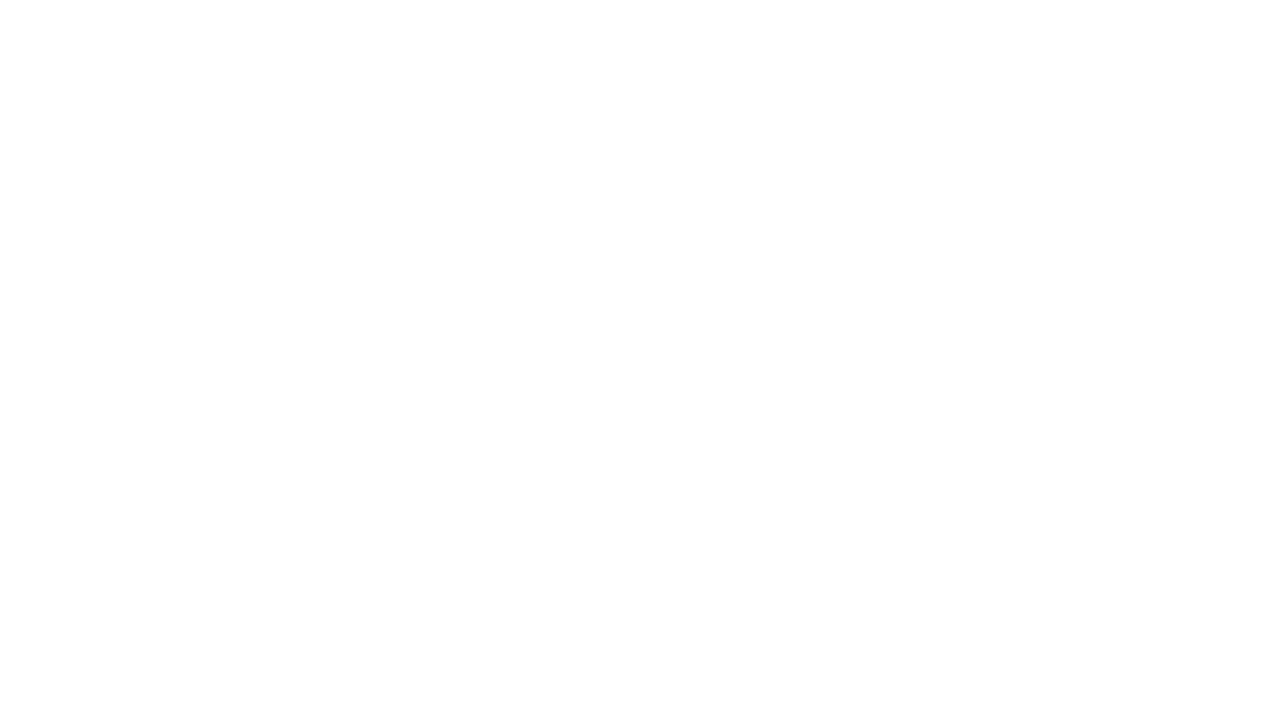
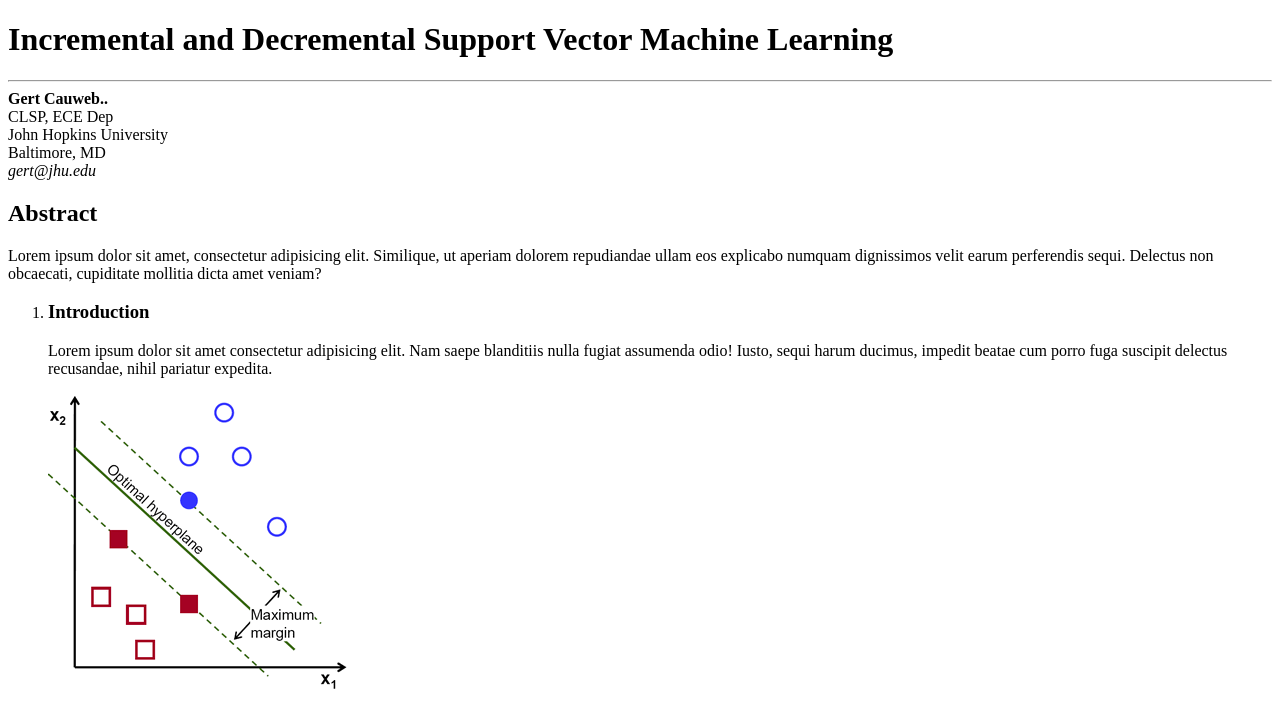
Before and after one commit to olgas-class/html-paper, a plain HTML site: page index.html in a window 1280 px wide. Drawn offline with Linux system fonts and the light colour scheme.

Commit message:
add: headr and abstract section

```diff
--- a/index.html
+++ b/index.html
@@ -6,6 +6,54 @@
     <title>Paper scientifico</title>
 </head>
 <body>
+    <!-- Header -->
+    <header>
+        <h1>Incremental and Decremental Support Vector Machine Learning</h1>
+        <hr>
+
+        <!-- Indirizzo dell'autore -->
+        <div>
+            <!-- <p><strong>Gert Cauweb..</strong></p>
+            <p>CLSP, ECE Dep</p>
+            <p>John Hopkins University</p>
+            <p>Baltimore, MD</p>
+            <p><em>gert@jhu.edu</em></p> -->
+
+            <strong>Gert Cauweb..</strong><br>
+            CLSP, ECE Dep<br>
+            John Hopkins University<br>
+            Baltimore, MD<br>
+            <em>gert@jhu.edu</em><br>
+        </div>
+        <!-- /Indirizzo dell'autore -->
+
+    </header>
+    <!-- /Header -->
+
+    <!-- Main -->
+    <main>
+        <section>
+           <h2>Abstract</h2>
+           <p>Lorem ipsum dolor sit amet, consectetur adipisicing elit. Similique, ut aperiam dolorem repudiandae ullam eos explicabo numquam dignissimos velit earum perferendis sequi. Delectus non obcaecati, cupiditate mollitia dicta amet veniam?</p>
+
+           <ol>
+                <li>
+                    <h3>Introduction</h3>
+                    <p>Lorem ipsum dolor sit amet consectetur adipisicing elit. Nam saepe blanditiis nulla fugiat assumenda odio! Iusto, sequi harum ducimus, impedit beatae cum porro fuga suscipit delectus recusandae, nihil pariatur expedita.</p>
+
+                    <img src="img/optimal-hyperplane.png" alt="Grafico che rappresenta ..">
+                </li>
+           </ol>
+        </section>
+
+    </main>
+    <!-- /Main -->
+
+    <!-- Footer -->
+    <footer>
+
+    </footer>
+    <!-- /Footer -->
 
 </body>
 </html>
```
